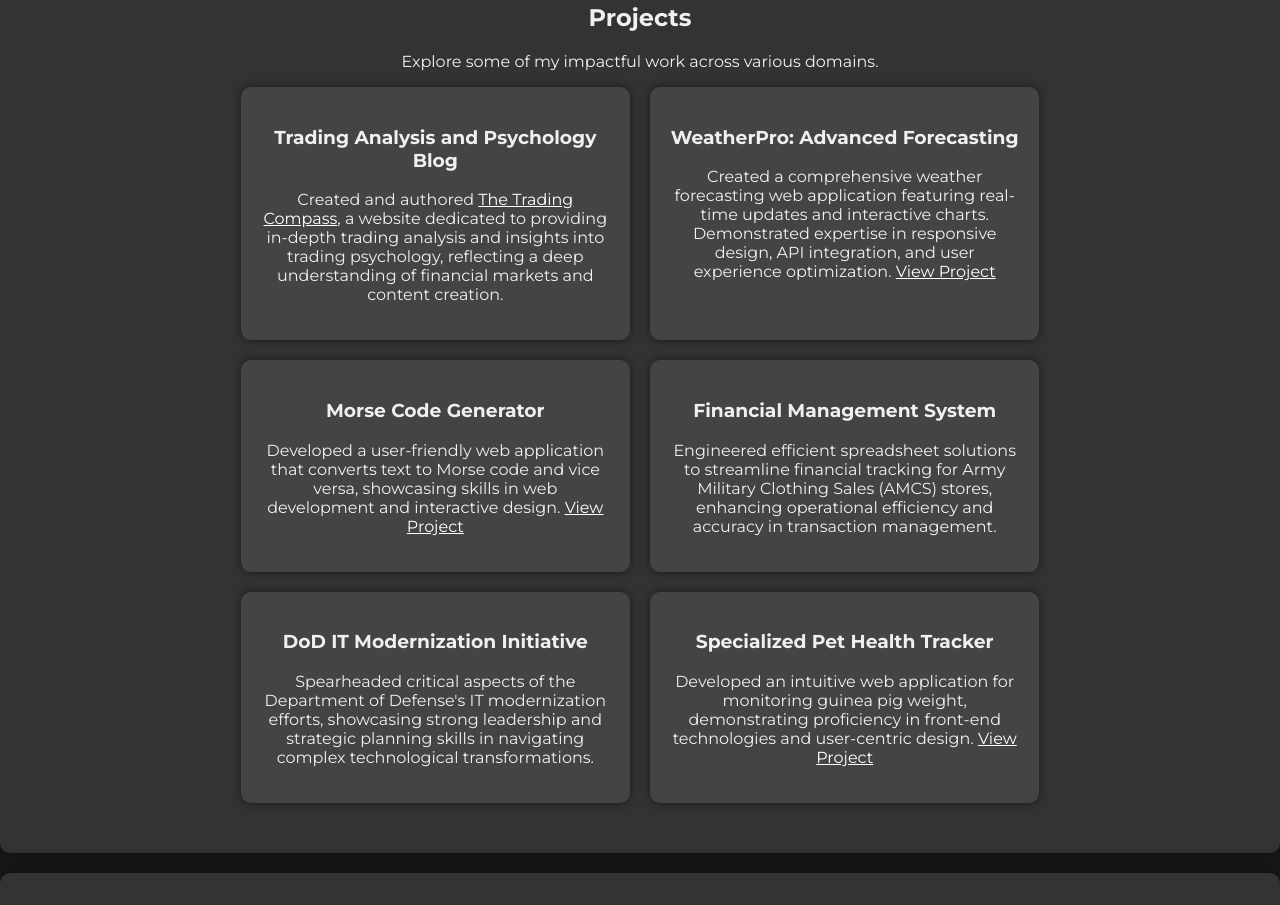
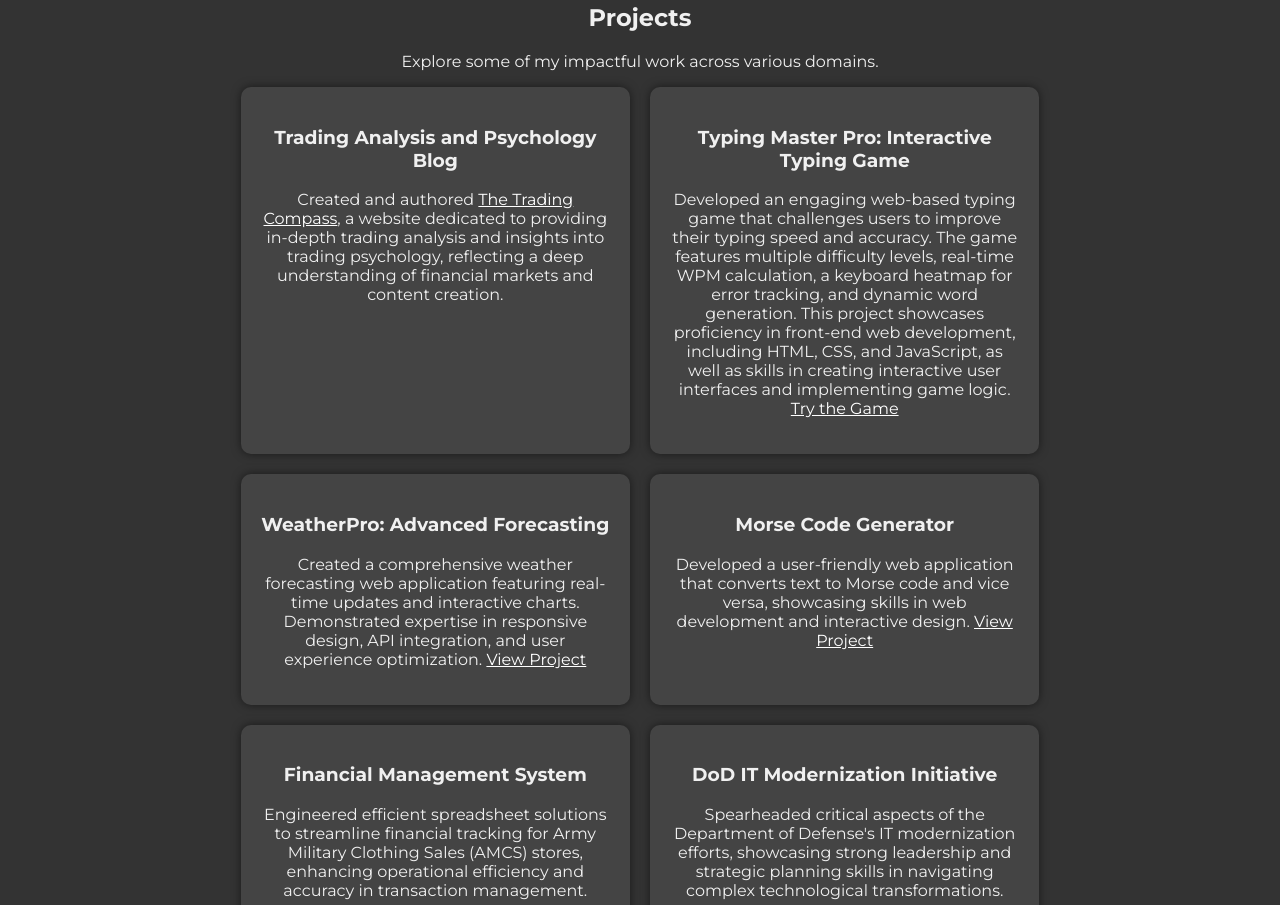
Before and after one commit to BHinzman/Contact, a plain HTML site: page index.html in a window 1280 px wide. Shown: the part 1258-2163 px from the top of the page. Drawn offline with Linux system fonts and the light colour scheme.

Commit message:
Update index.html

```diff
--- a/index.html
+++ b/index.html
@@ -326,6 +326,10 @@
                 <p>Created and authored <a href="https://trading-compass.com/" target="_blank" rel="noopener noreferrer">The Trading Compass</a>, a website dedicated to providing in-depth trading analysis and insights into trading psychology, reflecting a deep understanding of financial markets and content creation.</p>
             </div>
             <div class="project-item">
+                <h3>Typing Master Pro: Interactive Typing Game</h3>
+                <p>Developed an engaging web-based typing game that challenges users to improve their typing speed and accuracy. The game features multiple difficulty levels, real-time WPM calculation, a keyboard heatmap for error tracking, and dynamic word generation. This project showcases proficiency in front-end web development, including HTML, CSS, and JavaScript, as well as skills in creating interactive user interfaces and implementing game logic. <a href="https://bhinzman.github.io/Typing/" target="_blank" rel="noopener noreferrer">Try the Game</a></a></p>
+            </div>
+            <div class="project-item">
                 <h3>WeatherPro: Advanced Forecasting</h3>
                 <p>Created a comprehensive weather forecasting web application featuring real-time updates and interactive charts. Demonstrated expertise in responsive design, API integration, and user experience optimization. <a href="https://bhinzman.github.io/Weather/" target="_blank" rel="noopener noreferrer">View Project</a></p>
             </div>
```
